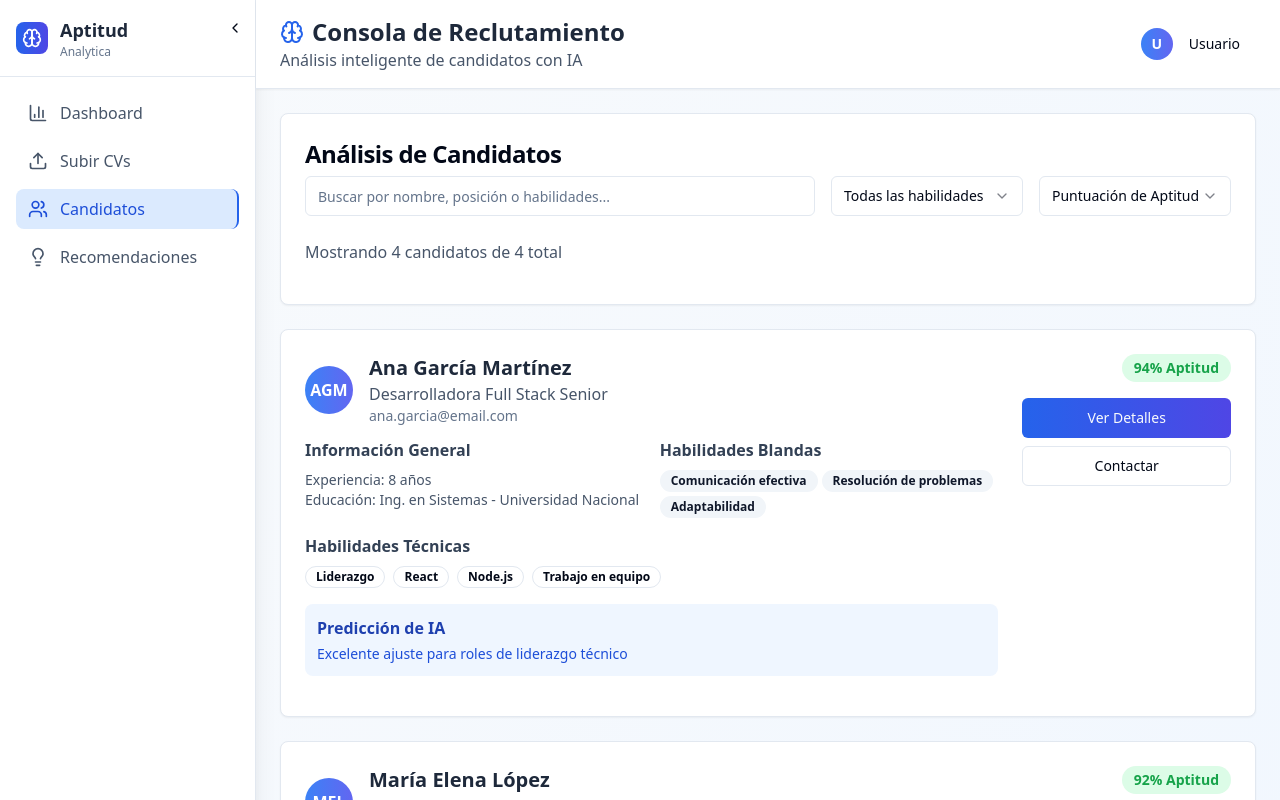
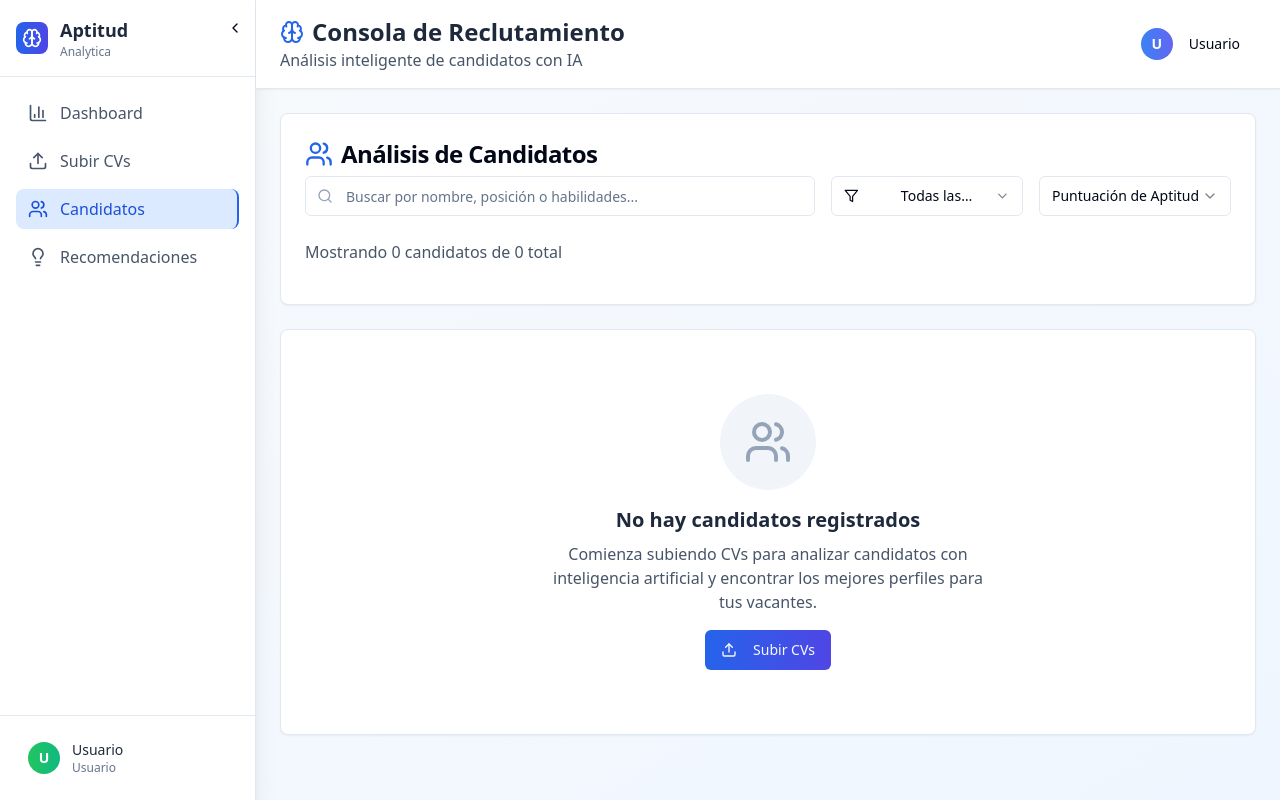
Before and after one commit to Rudeus000/aptitud-predict-vision, a React (Vite) app: page /results in a window 1280 px wide. Shown: the top 800 px of the page. Built offline with nearby package versions, Linux system fonts and the light colour scheme.

Commit message:
Remove all candidate data
This removes all candidate data from the system, including user profiles and associated information.

```diff
--- a/src/pages/ResultsScreen.tsx
+++ b/src/pages/ResultsScreen.tsx
@@ -7,80 +7,26 @@ import { Button } from '@/components/ui/button';
 import { Input } from '@/components/ui/input';
 import { Select, SelectContent, SelectItem, SelectTrigger, SelectValue } from '@/components/ui/select';
 import { Badge } from '@/components/ui/badge';
+import { Users, Search, Filter, Upload } from 'lucide-react';
 
 const ResultsScreen = () => {
   const [searchTerm, setSearchTerm] = useState('');
   const [selectedSkill, setSelectedSkill] = useState('all');
   const [sortBy, setSortBy] = useState('score');
 
-  const mockCandidates = [
-    {
-      id: '1',
-      name: 'Ana García Martínez',
-      email: 'ana.garcia@email.com',
-      position: 'Desarrolladora Full Stack Senior',
-      experience: '8 años',
-      score: 94,
-      skills: ['Liderazgo', 'React', 'Node.js', 'Trabajo en equipo'],
-      softSkills: ['Comunicación efectiva', 'Resolución de problemas', 'Adaptabilidad'],
-      education: 'Ing. en Sistemas - Universidad Nacional',
-      prediction: 'Excelente ajuste para roles de liderazgo técnico'
-    },
-    {
-      id: '2',
-      name: 'Carlos Mendoza López',
-      email: 'carlos.mendoza@email.com',
-      position: 'Analista de Datos Senior',
-      experience: '6 años',
-      score: 89,
-      skills: ['Python', 'SQL', 'Machine Learning', 'Análisis crítico'],
-      softSkills: ['Pensamiento analítico', 'Atención al detalle', 'Colaboración'],
-      education: 'Maestría en Ciencia de Datos - ITESM',
-      prediction: 'Alto potencial para proyectos de inteligencia de negocios'
-    },
-    {
-      id: '3',
-      name: 'María Elena López',
-      email: 'maria.lopez@email.com',
-      position: 'Gerente de Proyecto Digital',
-      experience: '10 años',
-      score: 92,
-      skills: ['Gestión de proyectos', 'Scrum', 'Leadership', 'Estrategia'],
-      softSkills: ['Liderazgo', 'Comunicación', 'Toma de decisiones'],
-      education: 'MBA - Administración de Empresas',
-      prediction: 'Candidata ideal para roles gerenciales de alto nivel'
-    },
-    {
-      id: '4',
-      name: 'Roberto Silva Vega',
-      email: 'roberto.silva@email.com',
-      position: 'Diseñador UX/UI Senior',
-      experience: '7 años',
-      score: 87,
-      skills: ['Figma', 'Adobe Creative', 'User Research', 'Prototipado'],
-      softSkills: ['Creatividad', 'Empatía', 'Comunicación visual'],
-      education: 'Licenciatura en Diseño Gráfico',
-      prediction: 'Excelente para mejorar experiencia de usuario en productos'
-    }
-  ];
+  // Empty array - no mock candidates
+  const candidates: any[] = [];
 
-  const getScoreColor = (score: number) => {
-    if (score >= 90) return 'text-green-600 bg-green-100';
-    if (score >= 80) return 'text-blue-600 bg-blue-100';
-    if (score >= 70) return 'text-orange-600 bg-orange-100';
-    return 'text-red-600 bg-red-100';
-  };
-
-  const filteredCandidates = mockCandidates
+  const filteredCandidates = candidates
     .filter(candidate =>
-      candidate.name.toLowerCase().includes(searchTerm.toLowerCase()) ||
-      candidate.position.toLowerCase().includes(searchTerm.toLowerCase()) ||
-      candidate.skills.some(skill => skill.toLowerCase().includes(searchTerm.toLowerCase()))
+      candidate.name?.toLowerCase().includes(searchTerm.toLowerCase()) ||
+      candidate.position?.toLowerCase().includes(searchTerm.toLowerCase()) ||
+      candidate.skills?.some((skill: string) => skill.toLowerCase().includes(searchTerm.toLowerCase()))
     )
     .sort((a, b) => {
-      if (sortBy === 'score') return b.score - a.score;
-      if (sortBy === 'name') return a.name.localeCompare(b.name);
-      if (sortBy === 'experience') return parseInt(b.experience) - parseInt(a.experience);
+      if (sortBy === 'score') return (b.score || 0) - (a.score || 0);
+      if (sortBy === 'name') return (a.name || '').localeCompare(b.name || '');
+      if (sortBy === 'experience') return parseInt(b.experience || '0') - parseInt(a.experience || '0');
       return 0;
     });
 
@@ -89,16 +35,23 @@ const ResultsScreen = () => {
       <div className="space-y-6">
         <Card>
           <CardHeader>
-            <CardTitle className="text-2xl">Análisis de Candidatos</CardTitle>
+            <CardTitle className="text-2xl flex items-center gap-2">
+              <Users className="h-7 w-7 text-blue-600" />
+              Análisis de Candidatos
+            </CardTitle>
             <div className="flex flex-col md:flex-row gap-4 mt-4">
+              <div className="relative flex-1">
+                <Search className="absolute left-3 top-1/2 transform -translate-y-1/2 text-slate-400 h-4 w-4" />
                 <Input
                   placeholder="Buscar por nombre, posición o habilidades..."
                   value={searchTerm}
                   onChange={(e) => setSearchTerm(e.target.value)}
-                className="flex-1"
+                  className="pl-10"
                 />
+              </div>
               <Select value={selectedSkill} onValueChange={setSelectedSkill}>
                 <SelectTrigger className="w-48">
+                  <Filter className="h-4 w-4 mr-2" />
                   <SelectValue placeholder="Filtrar por habilidad" />
                 </SelectTrigger>
                 <SelectContent>
@@ -122,97 +75,35 @@ const ResultsScreen = () => {
           </CardHeader>
           <CardContent>
             <p className="text-slate-600 mb-4">
-              Mostrando {filteredCandidates.length} candidatos de {mockCandidates.length} total
+              Mostrando {filteredCandidates.length} candidatos de {candidates.length} total
             </p>
           </CardContent>
         </Card>
 
-        <div className="grid gap-6">
-          {filteredCandidates.map((candidate) => (
-            <Card key={candidate.id} className="hover:shadow-lg transition-shadow">
-              <CardContent className="p-6">
-                <div className="flex items-start justify-between">
-                  <div className="flex-1">
-                    <div className="flex items-center space-x-4 mb-3">
-                      <div className="w-12 h-12 bg-gradient-to-r from-blue-500 to-indigo-500 rounded-full flex items-center justify-center text-white font-bold">
-                        {candidate.name.split(' ').map(n => n[0]).join('')}
+        {/* Empty state */}
+        <Card>
+          <CardContent className="text-center py-16">
+            <div className="flex flex-col items-center space-y-4">
+              <div className="w-24 h-24 bg-slate-100 rounded-full flex items-center justify-center">
+                <Users className="h-12 w-12 text-slate-400" />
               </div>
-                      <div>
-                        <h3 className="text-xl font-bold text-slate-800">{candidate.name}</h3>
-                        <p className="text-slate-600">{candidate.position}</p>
-                        <p className="text-sm text-slate-500">{candidate.email}</p>
+              <div className="space-y-2">
+                <h3 className="text-xl font-semibold text-slate-800">
+                  No hay candidatos registrados
+                </h3>
+                <p className="text-slate-600 max-w-md">
+                  Comienza subiendo CVs para analizar candidatos con inteligencia artificial y encontrar los mejores perfiles para tus vacantes.
+                </p>
               </div>
-                    </div>
-
-                    <div className="grid grid-cols-1 md:grid-cols-2 gap-4 mb-4">
-                      <div>
-                        <h4 className="font-semibold text-slate-700 mb-2">Información General</h4>
-                        <p className="text-sm text-slate-600">Experiencia: {candidate.experience}</p>
-                        <p className="text-sm text-slate-600">Educación: {candidate.education}</p>
-                      </div>
-                      <div>
-                        <h4 className="font-semibold text-slate-700 mb-2">Habilidades Blandas</h4>
-                        <div className="flex flex-wrap gap-1">
-                          {candidate.softSkills.map((skill, index) => (
-                            <Badge key={index} variant="secondary" className="text-xs">
-                              {skill}
-                            </Badge>
-                          ))}
-                        </div>
-                      </div>
-                    </div>
-
-                    <div className="mb-4">
-                      <h4 className="font-semibold text-slate-700 mb-2">Habilidades Técnicas</h4>
-                      <div className="flex flex-wrap gap-2">
-                        {candidate.skills.map((skill, index) => (
-                          <Badge key={index} variant="outline" className="text-xs">
-                            {skill}
-                          </Badge>
-                        ))}
-                      </div>
-                    </div>
-
-                    <div className="bg-blue-50 p-3 rounded-lg mb-4">
-                      <h4 className="font-semibold text-blue-800 mb-1">Predicción de IA</h4>
-                      <p className="text-sm text-blue-700">{candidate.prediction}</p>
-                    </div>
-                  </div>
-
-                  <div className="text-right ml-6">
-                    <div className={`inline-flex items-center px-3 py-1 rounded-full text-sm font-semibold ${getScoreColor(candidate.score)}`}>
-                      {candidate.score}% Aptitud
-                    </div>
-                    <div className="mt-4 space-y-2">
-                      <Link to={`/candidates/${candidate.id}`}>
-                        <Button className="w-full bg-gradient-to-r from-blue-600 to-indigo-600 hover:from-blue-700 hover:to-indigo-700">
-                          Ver Detalles
+              <Link to="/upload">
+                <Button className="bg-gradient-to-r from-blue-600 to-indigo-600 hover:from-blue-700 hover:to-indigo-700">
+                  <Upload className="h-4 w-4 mr-2" />
+                  Subir CVs
                 </Button>
               </Link>
-                      <Button variant="outline" className="w-full">
-                        Contactar
-                      </Button>
-                    </div>
-                  </div>
             </div>
           </CardContent>
         </Card>
-          ))}
-        </div>
-
-        {filteredCandidates.length === 0 && (
-          <Card>
-            <CardContent className="text-center py-12">
-              <div className="text-6xl mb-4">🔍</div>
-              <h3 className="text-xl font-semibold text-slate-800 mb-2">
-                No se encontraron candidatos
-              </h3>
-              <p className="text-slate-600">
-                Intenta ajustar tus filtros o términos de búsqueda
-              </p>
-            </CardContent>
-          </Card>
-        )}
       </div>
     </Layout>
   );
```
Lines whose indentation alone changed are shown as unchanged.
